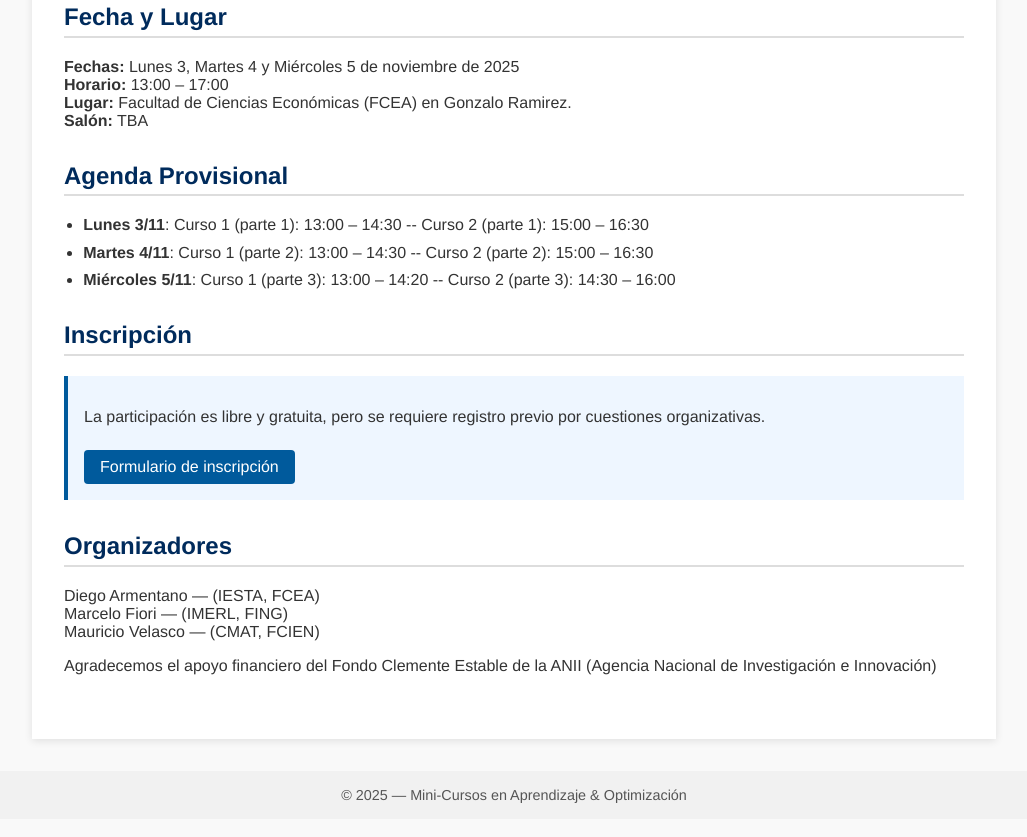
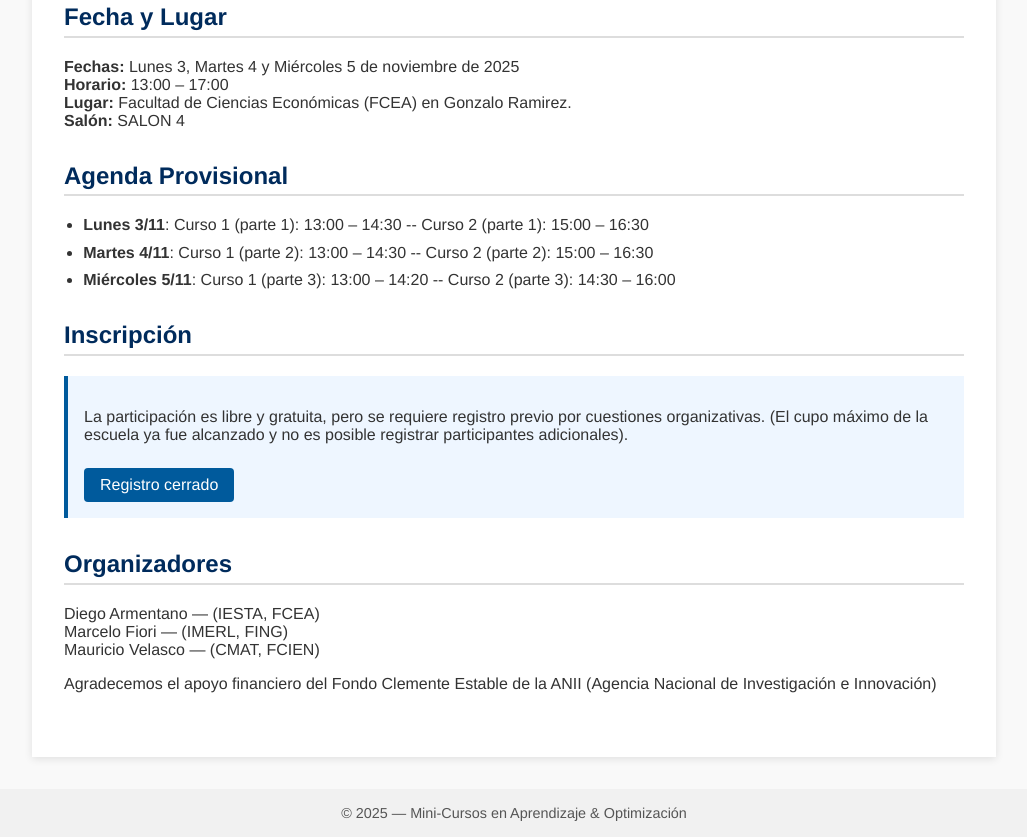
Before and after one commit to mauricio-velasco/EscuelasOML, a plain HTML site: page index.html in a window 1280 px wide. Shown: the part 946-1783 px from the top of the page, without its empty margins (126-1153 px from the left). Drawn offline with Linux system fonts and the light colour scheme.

Commit message:
periodic update

```diff
--- a/index.html
+++ b/index.html
@@ -135,7 +135,7 @@ In this minicourse, we will examine these challenges, and the algebraic tools us
       <strong>Fechas:</strong> Lunes 3, Martes 4 y Miércoles 5 de noviembre de 2025<br/>
       <strong>Horario:</strong> 13:00 – 17:00<br/>
       <strong>Lugar:</strong> Facultad de Ciencias Económicas (FCEA) en Gonzalo Ramirez.<br/>
-      <strong>Salón:</strong> TBA
+      <strong>Salón:</strong> SALON 4
 
     </p>
   </section>
@@ -155,8 +155,9 @@ In this minicourse, we will examine these challenges, and the algebraic tools us
     <div class="register-box">
       <p>
         La participación es libre y gratuita, pero se requiere registro previo por cuestiones organizativas.
+        (El cupo máximo de la escuela ya fue alcanzado y no es posible registrar participantes adicionales).
       </p>
-      <a href="https://forms.gle/ZW7fdeE6LtVfrga77" target="_blank">Formulario de inscripción</a>
+      <a href="" target="_blank">Registro cerrado</a>
     </div>
   </section>
 
```
